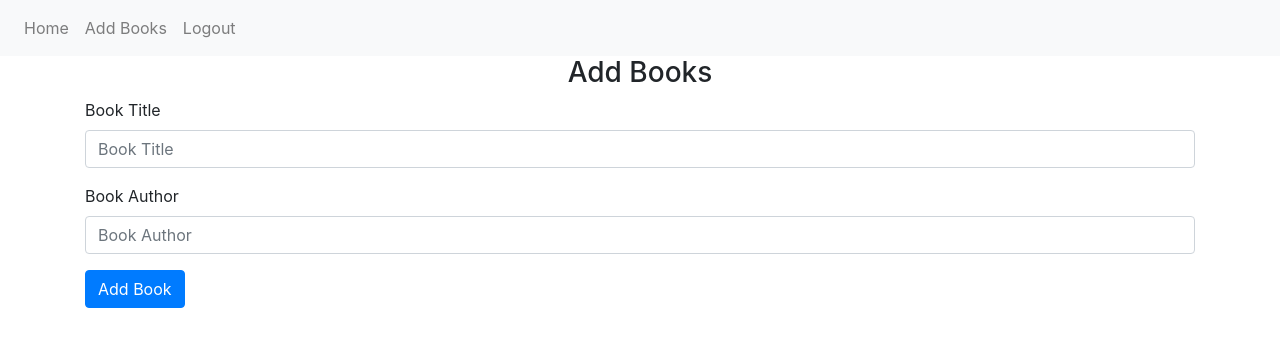
After one commit to Micah-Gafford/Library_App, a Flask app: page /add_book in a window 1280 px wide. The commit adds this page. Shown: the top 347 px of the page. Run offline with Flask 2, Linux system fonts and the light colour scheme; a user stored in the database is signed in; some libraries are stand-ins or nearby versions.

Commit message:
added book relationship and template

```diff
--- /dev/null
+++ b/website/library/templates/add_book.html
@@ -0,0 +1,29 @@
+{% extends "base.html" %}
+{% block title %} Add Book {% endblock %}
+
+{% block content %}
+<form method="POST">
+  <h3 align="center">Add Books</h3>
+  <div class="form-group">
+    <label for="title">Book Title</label>
+    <input
+      type="text"
+      class="form-control"
+      id="title"
+      name="title"
+      placeholder="Book Title"
+    >
+  </div>
+  <div class="form-group">
+    <label for="author">Book Author</label>
+    <input
+      type="text"
+      class="form-control"
+      id="author"
+      name="author"
+      placeholder="Book Author"
+    >
+  </div>
+  <button type="submit" class="btn btn-primary">Add Book</button>
+</form>
+{% endblock %}
--- a/website/library/templates/base.html
+++ b/website/library/templates/base.html
@@ -28,6 +28,7 @@
       <div class="navbar-nav">
         {% if user.is_authenticated %}
         <a class="nav-item nav-link" id="home" href="/">Home</a>
+        <a class="nav-item nav-link" id="add_book" href="/add_book">Add Books</a>
         <a class="nav-item nav-link" id="logout" href="/logout">Logout</a>
         {% else %}
         <a class="nav-item nav-link" id="login" href="/login">Login</a>
--- a/website/library/views.py
+++ b/website/library/views.py
@@ -1,4 +1,4 @@
-from flask import Blueprint, render_template
+from flask import Blueprint, render_template, request
 from flask_login import login_required, current_user
 
 views = Blueprint('views', __name__)
@@ -7,3 +7,12 @@ views = Blueprint('views', __name__)
 @login_required
 def home():
   return render_template("home.html", user=current_user)
+
+@views.route('/add_book', methods=['GET', 'POST'])
+@login_required
+def add_book():
+
+  # if request.method == 'POST':
+  #   title = request.form.get('title')
+
+  return render_template("add_book.html", user=current_user)
```
Also changed, not shown: website/library/models.py (+8 -6 lines), website/library/library.db.
